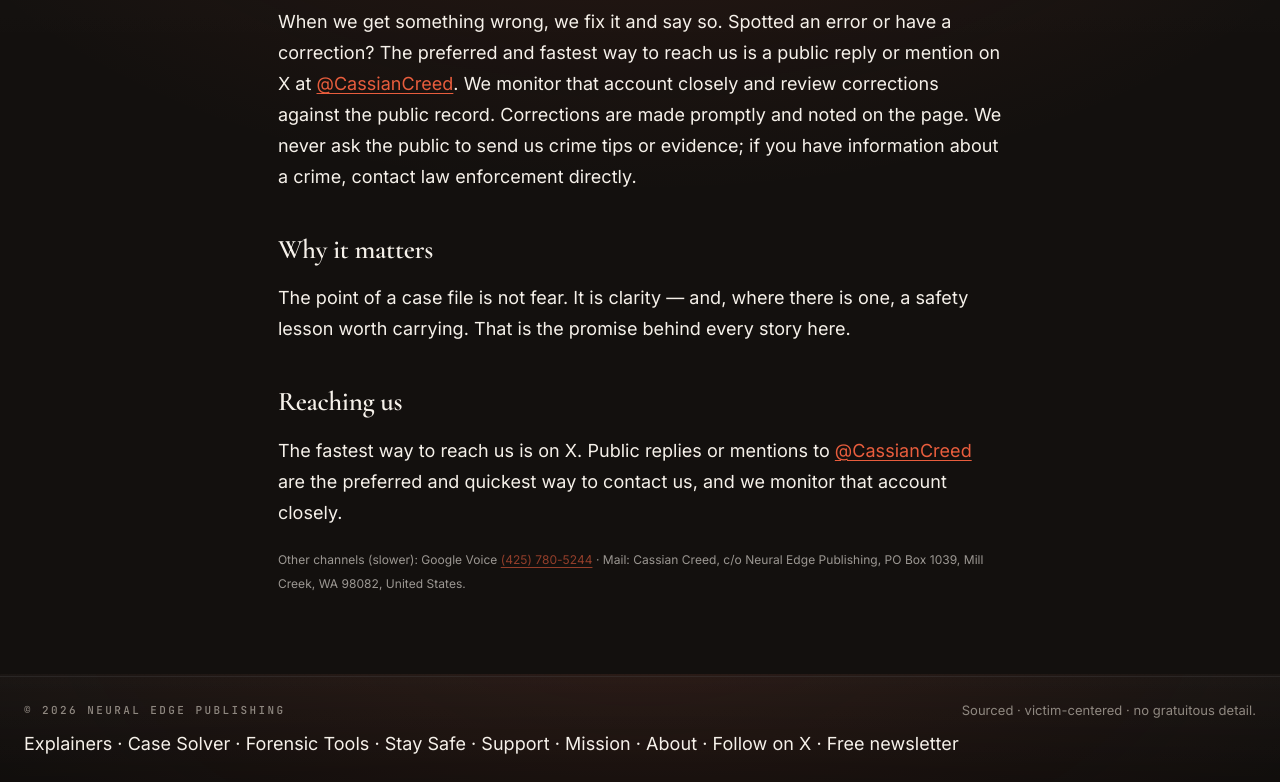
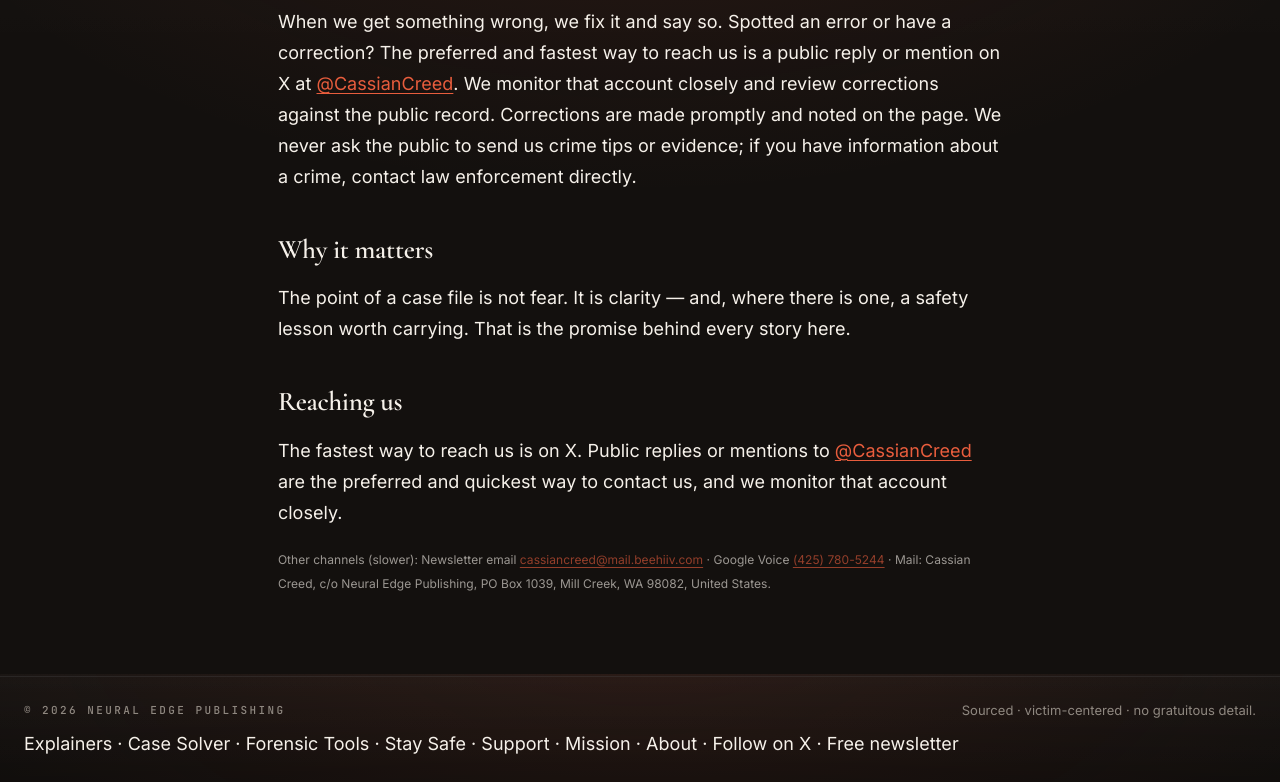
Before and after one commit to cassiancreed/cassiancreed-astro, an Astro site: page /about in a window 1280 px wide. Shown: the part 1726-2508 px from the top of the page. Built offline with nearby package versions, Linux system fonts and the light colour scheme; Astro itself is replaced by a stand-in of ours.

Commit message:
feat: add beehiiv newsletter email to de-emphasized contact line

```diff
--- a/src/pages/about.astro
+++ b/src/pages/about.astro
@@ -53,7 +53,7 @@ const jsonld = {
 
       <h2>Reaching us</h2>
       <p>The fastest way to reach us is on X. Public replies or mentions to <a href="https://x.com/CassianCreed" rel="me">@CassianCreed</a> are the preferred and quickest way to contact us, and we monitor that account closely.</p>
-      <p style="font-size:0.8em;opacity:0.6;"><small>Other channels (slower): Google Voice <a href="tel:+14257805244">(425)&nbsp;780-5244</a> · Mail: Cassian Creed, c/o Neural Edge Publishing, PO Box 1039, Mill Creek, WA 98082, United States.</small></p>
+      <p style="font-size:0.8em;opacity:0.6;"><small>Other channels (slower): Newsletter email <a href="mailto:cassiancreed@mail.beehiiv.com">cassiancreed@mail.beehiiv.com</a> · Google Voice <a href="tel:+14257805244">(425)&nbsp;780-5244</a> · Mail: Cassian Creed, c/o Neural Edge Publishing, PO Box 1039, Mill Creek, WA 98082, United States.</small></p>
     </div>
   </article>
 </Base>
```
